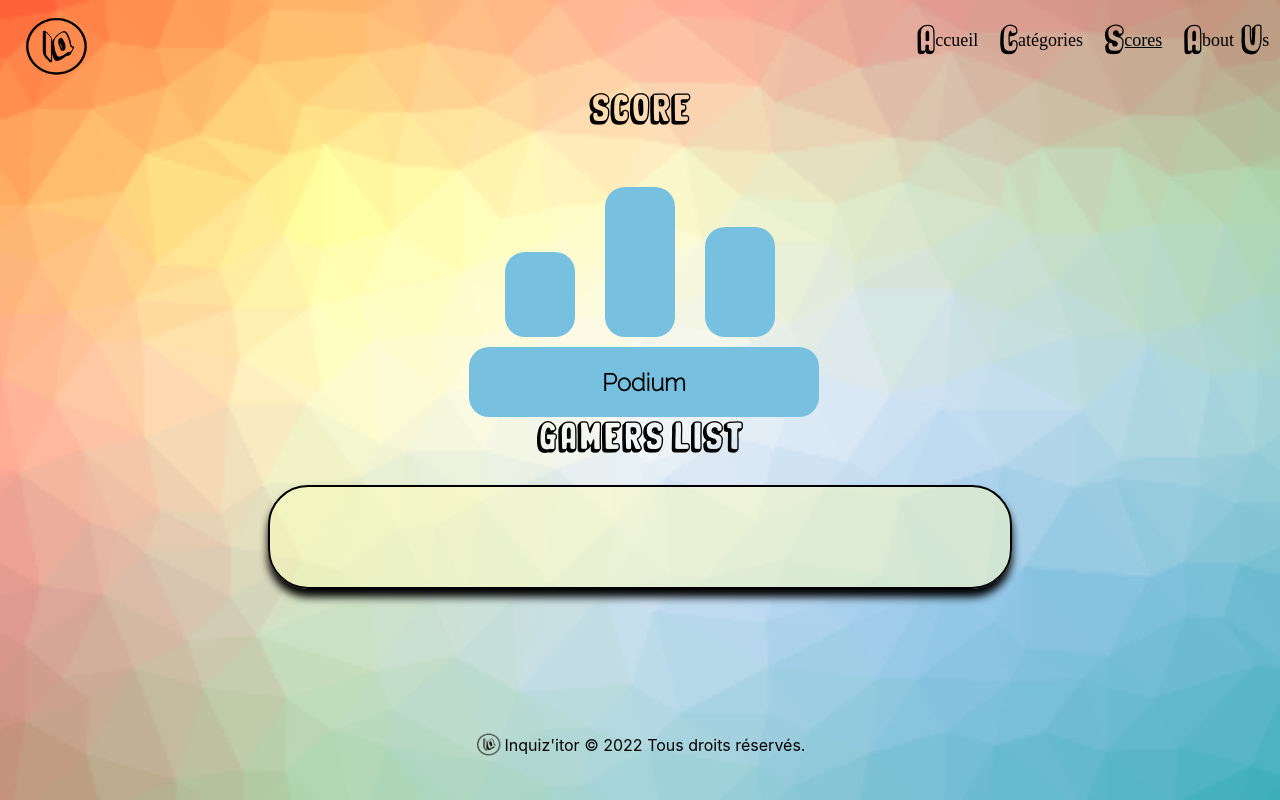
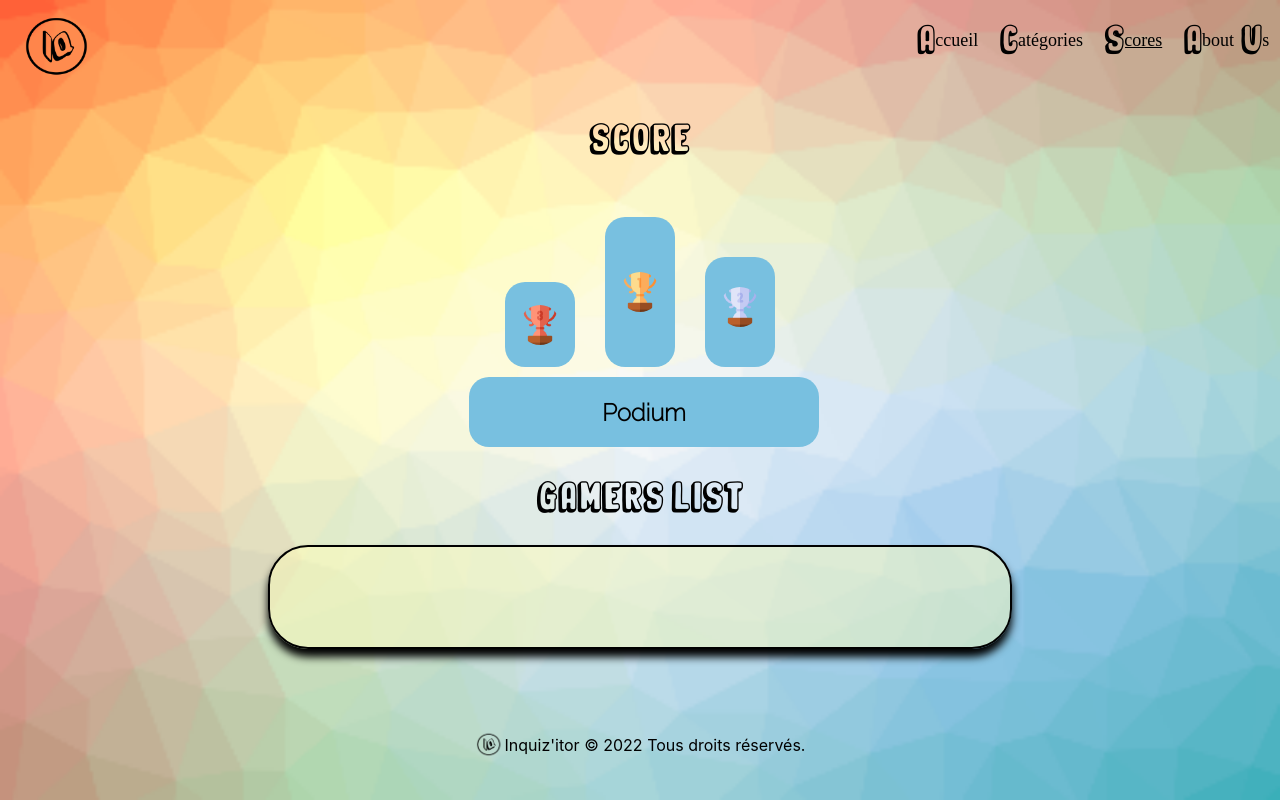
Before and after one commit to ComicScrip/lyon-react-mars22-p2g5, a React (Create React App) app: page /Scores in a window 1280 px wide. Built offline with nearby package versions, Linux system fonts and the light colour scheme.

Commit message:
add some css for scores page

```diff
--- a/package.json
+++ b/package.json
@@ -20,15 +20,16 @@
     "react": "^18.0.0",
     "react-canvas-confetti": "^1.3.0",
     "react-dom": "^18.0.0",
+    "react-dropdown-select": "^4.8.4",
     "react-router-dom": "^6.3.0",
-    "react-tsparticles": "^2.0.6",
-    "react-dropdown-select": "^4.8.4",
     "react-scripts": "5.0.0",
     "react-select": "^5.3.0",
+    "react-tsparticles": "^2.0.6",
     "react-use": "^17.3.2",
     "route": "^0.2.5",
     "router": "^1.3.6",
     "styled-components": "^5.3.5",
+    "sweetalert": "^2.1.2",
     "web-vitals": "^2.1.4"
   },
   "scripts": {
--- a/src/components/ResultPage.jsx
+++ b/src/components/ResultPage.jsx
@@ -4,6 +4,7 @@ import { Link } from 'react-router-dom';
 import he from 'he';
 import check2 from '../assets/check2.png';
 import wrong2 from '../assets/wrong2.png';
+import swal from 'sweetalert';
 
 const animation = {
   good: 'https://media.giphy.com/media/l3q2XhfQ8oCkm1Ts4/giphy.gif',
@@ -32,6 +33,14 @@ function ResultPage({ answers, questions }) {
     if (answ < questions.length * 0.33) return resultTitle.wrong;
     if (answ < questions.length * 0.66) return resultTitle.middle;
     return resultTitle.great;
+  }
+
+  function handleClick(e) {
+    e.preventDefault();
+    return swal(
+      'Merci 🎉 ',
+      'Votre score sera affiché dans le tableau des scores.'
+    );
   }
 
   return (
@@ -76,12 +85,15 @@ function ResultPage({ answers, questions }) {
           type="text"
           id="nameScore"
           name="name"
-          placeholder="  ex: Pierre"
+          placeholder="ex: Pierre"
           required="required"
         />
-        <Link to="/Scores">
-          <input className="validation" type="submit" value="Valider" />
-        </Link>
+        <input
+          className="validation"
+          type="submit"
+          value="Valider"
+          onClick={handleClick}
+        />
       </form>
       <Link to="/" className="lienRestart">
         <button className="restart" type="button">
--- a/src/components/Scores.jsx
+++ b/src/components/Scores.jsx
@@ -1,22 +1,40 @@
-import React from 'react';
+// import axios from 'axios';
+import React /* useState */ from 'react';
 import '../styles/scores.css';
-/* import or from '../assets/or.png';
+import or from '../assets/or.png';
 import argent from '../assets/argent.png';
-import bronze from '../assets/bronze.png'; */
+import bronze from '../assets/bronze.png';
 
 function Scores() {
+  // const [scores, setScores] = useState();
+
+  // useEffect(() => {
+  //   axios
+  //     .get(`${process.env.REACT_APP_API_URL}/scores`)
+  //     .then((response) => response.data)
+  //     .then((data) => {
+  //       setScores(data);
+  //     });
+  // }, []);
+
   return (
     <div className="scorepage">
       <h1 className="scoreTitle">SCORE</h1>
       <div className="podium">
         <div className="third">
-          {/* <img className="coupe" src={bronze} alt="coupe-bronze" /> */}
+          <div className="coupeBronze">
+            <img className="coupe" src={bronze} alt="coupe-bronze" />
+          </div>
         </div>
         <div className="first">
-          {/* <img className="coupe" src={or} alt="coupe-or" /> */}
+          <div className="coupeOr">
+            <img className="coupe" src={or} alt="coupe-or" />
+          </div>
         </div>
         <div className="second">
-          {/* <img className="coupe" src={argent} alt="coupe-argent" /> */}
+          <div className="coupeArgent">
+            <img className="coupe" src={argent} alt="coupe-argent" />
+          </div>
         </div>
       </div>
       <div className="socle">
@@ -24,13 +42,10 @@ function Scores() {
       </div>
       <h1 className="scoreTitle">GAMERS LIST</h1>
       <div className="scoreList">
-        <ul className="playersList">
-          {/* {score.map((player, user, score) => (
-          <li key={player}>
-            {user} : {score}
-          </li>
+        <ul className="playersList" />
+        {/* {scores.map((scoreKey, score) => (
+          <li key={scoreKey}>{score}</li>
         ))} */}
-        </ul>
       </div>
     </div>
   );
--- a/src/styles/ResultPage.css
+++ b/src/styles/ResultPage.css
@@ -94,6 +94,7 @@ img {
   border: 1px solid black;
   box-shadow: 2px 3px 3px rgb(85, 83, 83);
   margin-left: 10px;
+  padding-left: 10px;
 }
 
 .validation {
@@ -103,7 +104,7 @@ img {
   border: 1px solid black;
   box-shadow: 2px 3px 3px rgb(85, 83, 83);
   cursor: pointer;
-  font-size: 0.8rem;
+  font-size: 1rem;
   margin-left: 10px;
 }
 
@@ -145,7 +146,7 @@ img {
     padding: 20px;
   }
   .champ {
-    width: 50%;
+    width: 70%;
     height: 100px;
     display: flex;
     flex-direction: column;
@@ -154,9 +155,13 @@ img {
   }
   #nameScore {
     margin-top: 10px;
+    padding-left: 10px;
   }
   .validation {
-    margin-top: 8px;
+    margin-top: 20px;
     width: 80px;
   }
+  .restart {
+    margin-top: 30px;
+  }
 }
--- a/src/styles/scores.css
+++ b/src/styles/scores.css
@@ -34,11 +34,27 @@
   margin-right: 30px;
 }
 
+.coupeBronze {
+  width: 70px;
+  height: 85px;
+  display: flex;
+  justify-content: center;
+  align-items: center;
+}
+
 .first {
   width: 70px;
   height: 150px;
   border-radius: 20px;
   background-color: #78c0e0;
+}
+
+.coupeOr {
+  width: 70px;
+  height: 150px;
+  display: flex;
+  justify-content: center;
+  align-items: center;
 }
 
 .second {
@@ -47,6 +63,14 @@
   border-radius: 20px;
   background-color: #78c0e0;
   margin-left: 30px;
+}
+
+.coupeArgent {
+  width: 70px;
+  height: 100px;
+  display: flex;
+  justify-content: center;
+  align-items: center;
 }
 
 .socle {
@@ -62,7 +86,7 @@
   font-family: 'Raleway', sans-serif;
 }
 
-.scoreList {
+.scoreTitle {
   margin-top: 30px;
   font-size: 1.2em;
   font-weight: 500;
@@ -81,4 +105,5 @@
   line-height: 1.8em;
   padding: 50px;
   box-shadow: 0px 8px 8px black;
+  margin-top: 30px;
 }
```
Also changed, not shown: 2 other files (tests, documents, lock files or other folders).
